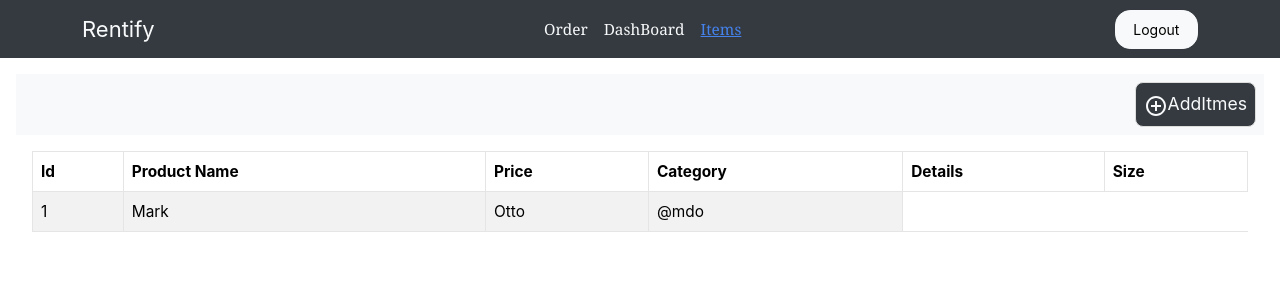
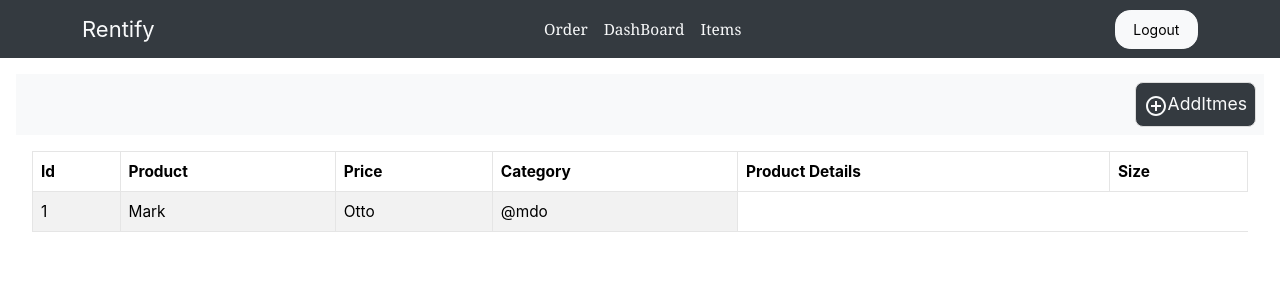
Before and after one commit to Naajiya/Rentify, a React (Vite) app: page /admin/items in a window 1280 px wide. Shown: the top 300 px of the page. Built offline with nearby package versions, Linux system fonts and the light colour scheme.

Commit message:
code updated

```diff
--- a/src/Admin/component/AddItems.jsx
+++ b/src/Admin/component/AddItems.jsx
@@ -25,7 +25,7 @@ function AddItems() {
                     AddItmes
                 </div>
 
-                <Modal size='lg' show={show} onHide={handleClose}>
+                <Modal size='md' show={show} onHide={handleClose}>
                     <Modal.Header closeButton>
                         <Modal.Title>Modal heading</Modal.Title>
                     </Modal.Header>
@@ -80,6 +80,31 @@ function AddItems() {
                             </FloatingLabel>
                         </div>
 
+                        <div className='m-2'>
+                            <p className='fw-bold'>Select Size</p>
+                            <Form.Check
+                                inline
+                                label="S"
+                                name="group1"
+                                type='checkbox'
+
+                            />
+                            <Form.Check
+                                inline
+                                label="M"
+                                name="group1"
+                                type='checkbox'
+
+                            />
+                             <Form.Check
+                                inline
+                                label="L"
+                                name="group1"
+                                type='checkbox'
+
+                            />
+                        </div>
+
 
                     </Modal.Body>
                     <Modal.Footer>
--- a/src/Admin/component/Header.jsx
+++ b/src/Admin/component/Header.jsx
@@ -12,7 +12,7 @@ function Header() {
             <div className="text-light d-flex">
               <p className='m-2'>Order</p>
               <p className='m-2'>DashBoard</p>
-             <Link to={'/admin/items'}> <p className='m-2'>Items</p></Link>
+             <Link className='text-decoration-none text-light' to={'/admin/items'}> <p className='m-2'>Items</p></Link>
             </div>
             <div>
               <button className="btn btn-light">Logout</button>
--- a/src/Admin/pags/Items.jsx
+++ b/src/Admin/pags/Items.jsx
@@ -19,10 +19,10 @@ function Items() {
                         <thead>
                             <tr>
                                 <th>Id</th>
-                                <th>Product Name</th>
+                                <th>Product </th>
                                 <th>Price</th>
                                 <th>Category</th>
-                                <th>Details</th>
+                                <th>Product Details</th>
                                 <th>Size</th>
                             </tr>
                         </thead>
```
